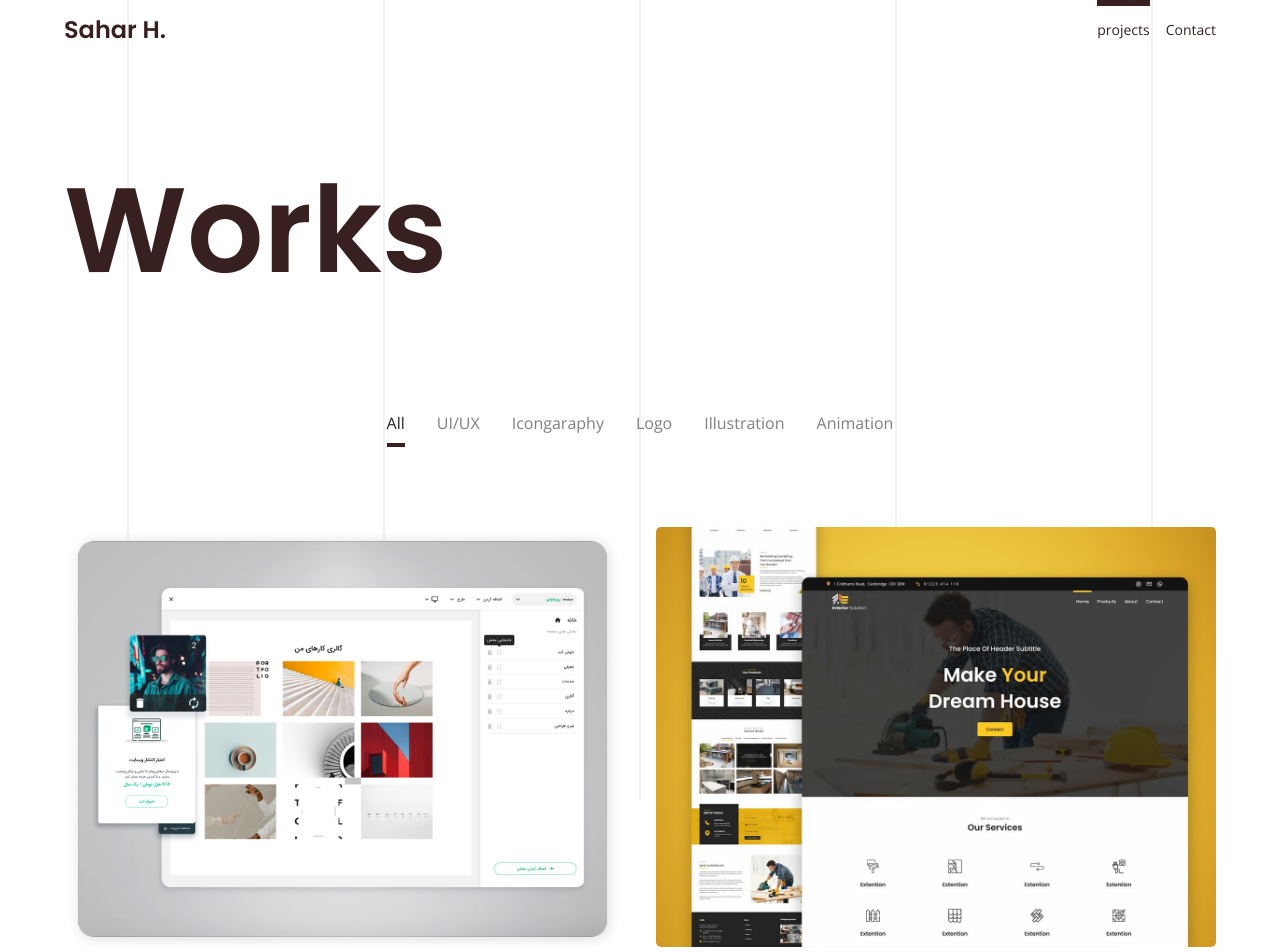
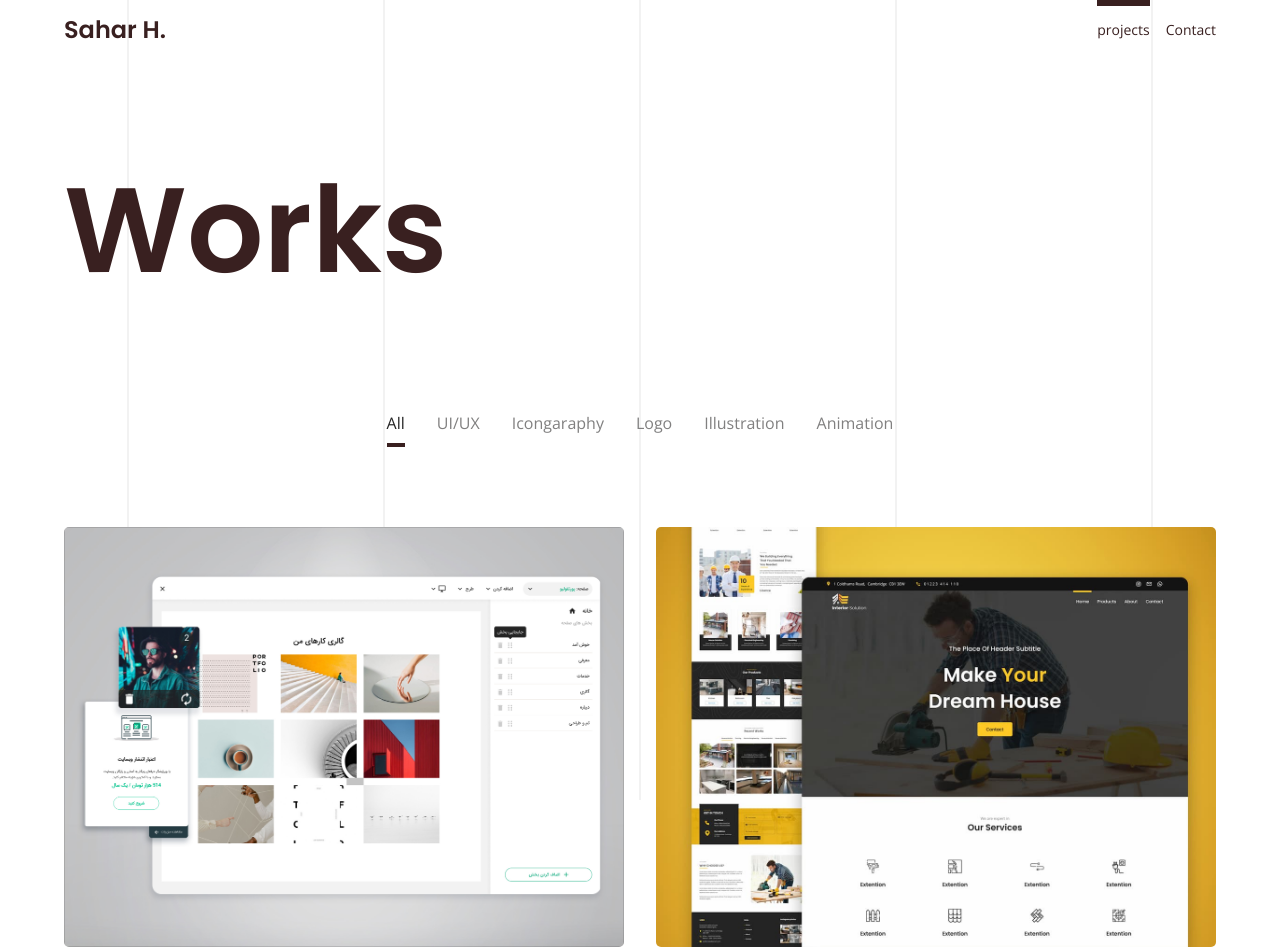
Before and after one commit to alicmp/webkar-landing-v2, a Nuxt app: page /projects in a window 1280 px wide. Shown: the top 952 px of the page. Built offline with nearby package versions, Linux system fonts and the light colour scheme.

Commit message:
fixed webkars image size

```diff
--- a/pages/projects/index.vue
+++ b/pages/projects/index.vue
@@ -90,7 +90,7 @@ export default {
       ],
       works: [
         {
-          image: require("@/assets/img/works/webkaar.png"),
+          image: require("@/assets/img/works/6-webkar.jpg"),
           title: "Webkaar",
           tag: "UIUX",
           link: "/projects/webkaar",
```
Also changed, not shown: assets/img/works/6-webkar.jpg (added).
